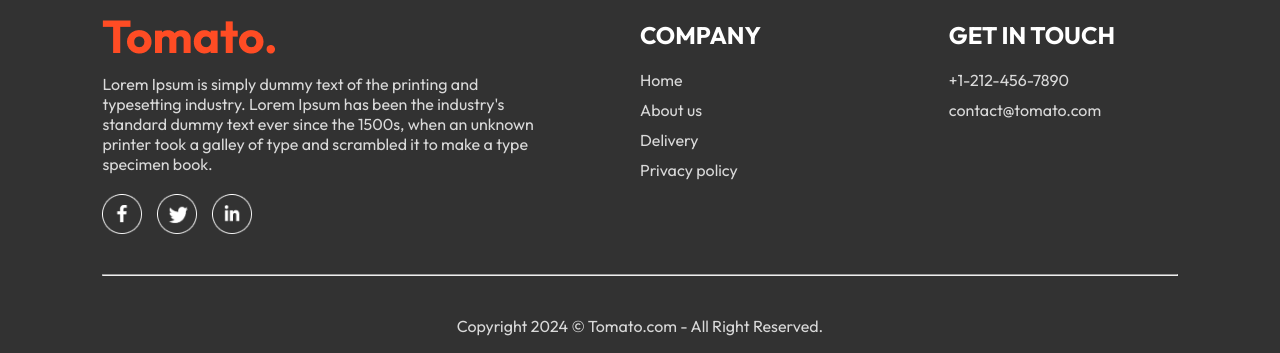
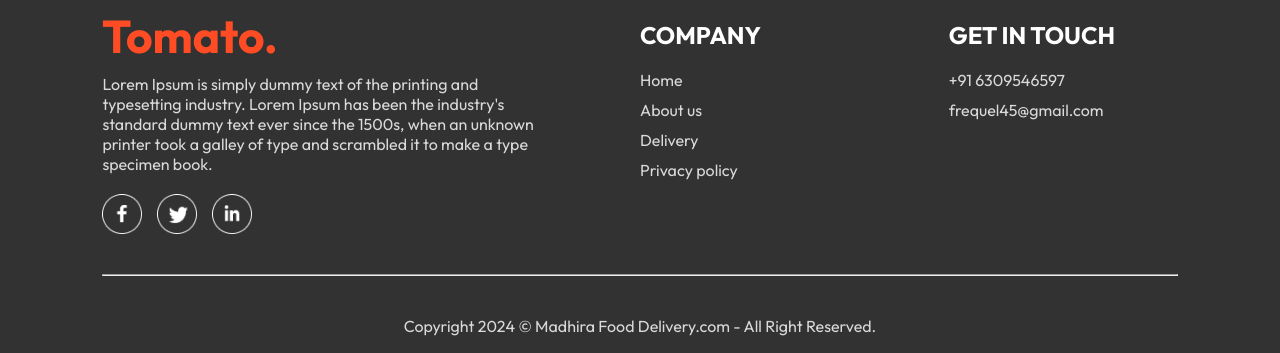
Before and after one commit to DOOZTRADERS/front-end, a React (Vite) app: page /verify in a window 1280 px wide. Shown: the part 622-975 px from the top of the page. Built offline with nearby package versions, Linux system fonts and the light colour scheme; no server answers.

Commit message:
Update Footer.jsx

```diff
--- a/src/components/Footer/Footer.jsx
+++ b/src/components/Footer/Footer.jsx
@@ -27,13 +27,13 @@ const Footer = () => {
         <div className="footer-content-right">
             <h2>GET IN TOUCH</h2>
             <ul>
-                <li>+1-212-456-7890</li>
-                <li>contact@tomato.com</li>
+                <li>+91 6309546597</li>
+                <li>frequel45@gmail.com</li>
             </ul>
         </div>
       </div>
       <hr />
-      <p className="footer-copyright">Copyright 2024 © Tomato.com - All Right Reserved.</p>
+      <p className="footer-copyright">Copyright 2024 © Madhira Food Delivery.com - All Right Reserved.</p>
     </div>
   )
 }
```
